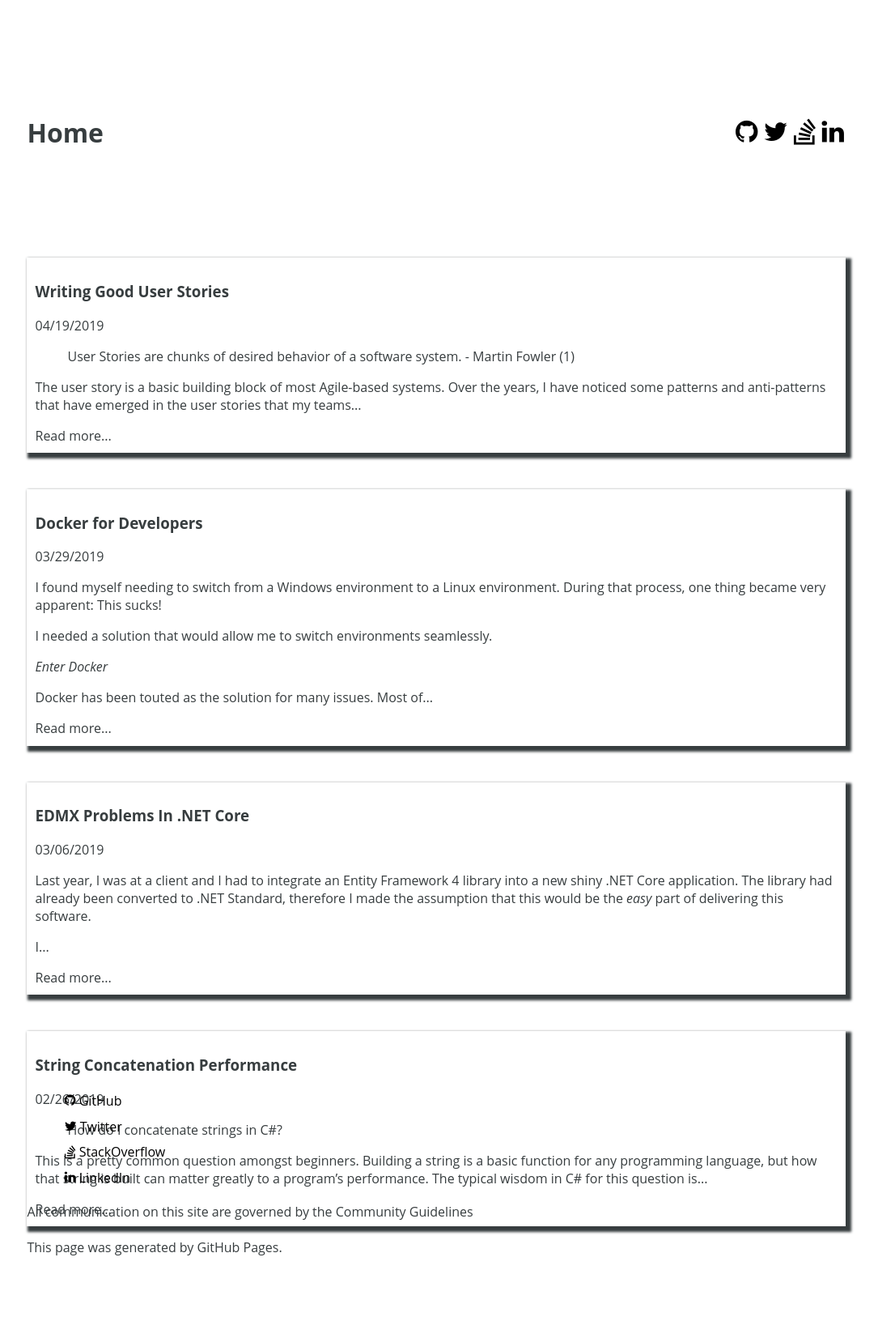
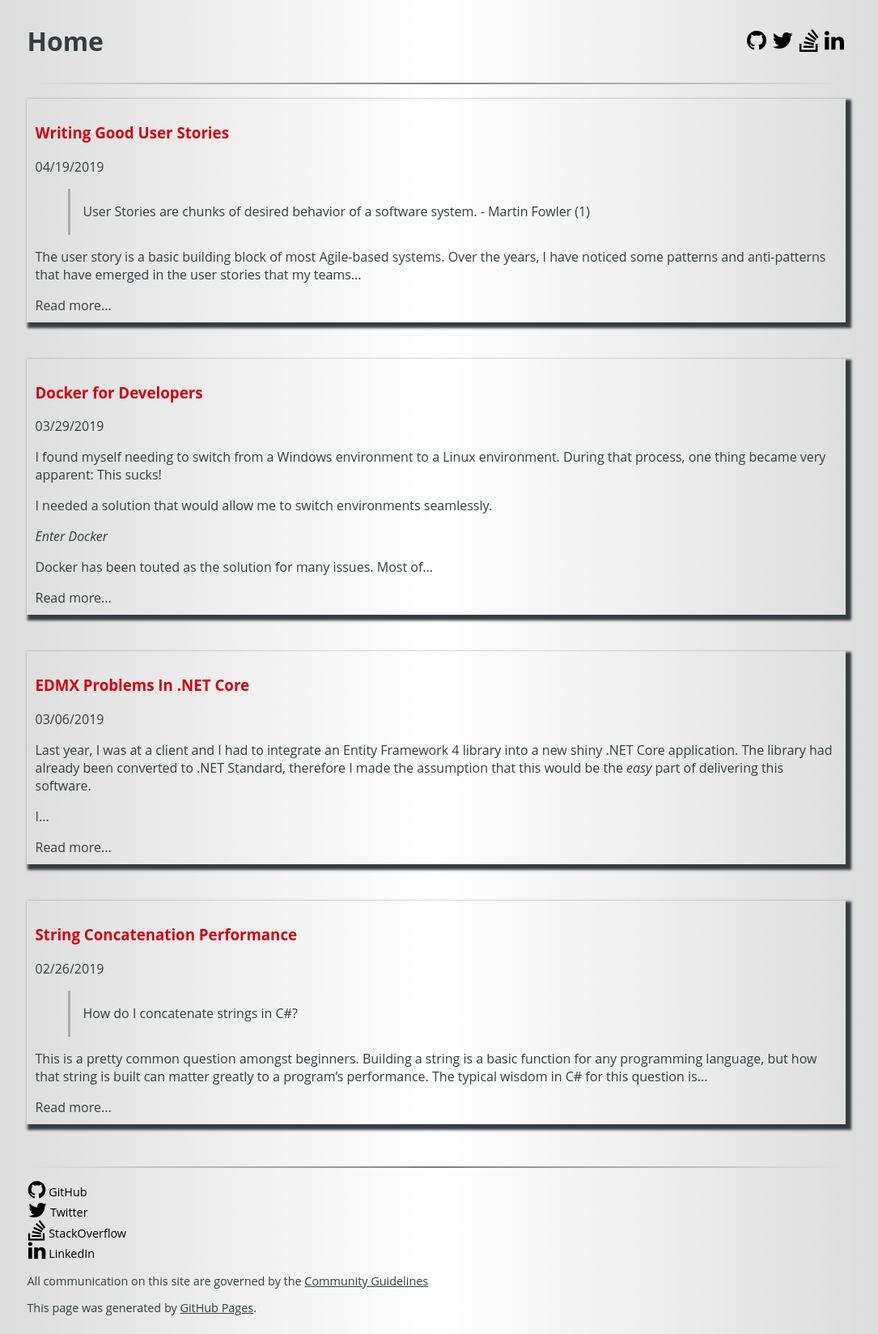
Before and after one commit to DillonAd/DillonAd.github.io, a Jekyll site: the page built from index.html, in a window 1280 px wide. Shown: the whole page at 81% size, without its empty margins (101-1186 px from the left). Built offline with Jekyll 4.4.1, drawn with Linux system fonts in a browser that asks for light colours; nearby versions of some CDN libraries; the list of posts is cut into pages by our own code; before the commit the page ends 1567 px from its top, so only the background shows below that.

Commit message:
Replacing Tactile theme with custom CSS

```diff
--- a/_layouts/default.html
+++ b/_layouts/default.html
@@ -18,6 +18,8 @@
   </head>
   <body>
     <header>
+      <div id="header">
+        <div id="header-top">
           <div class="header-item">
             <h1>
               {{ page.title }}
@@ -25,6 +27,7 @@
             <p>{{ page.description }}</p>
           </div>
           <div class="header-item header-icons">
+            <p>
               {% if site.github.owner_url %}
                 <a href="{{ site.github.owner_url }}" class="social-link" target="_blank">
                   <i class="fa fa-github fa-2x"></i>
@@ -45,12 +48,20 @@
                     <i class="fa fa-linkedin fa-2x"></i>
                 </a>
               {% endif %}
+            </p>
+          </div>
+        </div>
+        <div id="header-bottom">
+            <hr />
+        </div>
       </div>
     </header>
     <section id="main-content">
       {{ content }}
     </section>
     <footer>
+      <hr />
+      <p>
         <ul class="list-no-icon">
           {% if site.github.owner_url %}
             <li>
@@ -81,9 +92,13 @@
             </li>
           {% endif %}
         </ul>
+      </p>
+      <p>
         All communication on this site are governed by the <a href="{{ site.url }}/community-guidelines">Community Guidelines</a>
-      <br /><br />
+      </p>
+      <p>
         This page was generated by <a href="https://pages.github.com">GitHub Pages</a>.
+      </p>
     </footer>
 
     {% if jekyll.environment != "development" %}
--- a/styles.css
+++ b/styles.css
@@ -1,11 +1,12 @@
 body {
     display: grid;
     grid-template-columns: 10% 80% 10%;
-    grid-template-rows: 20% 65% 15%;
+    grid-template-rows: auto auto auto;
 
     font-family: 'Open Sans';
     color: #373D3F;
     text-decoration: none;
+    background: linear-gradient(90deg, rgba(200,200,200,0.75) 0%, rgba(255,255,255,1) 50%, rgba(200,200,200,0.75) 100%);
 }
 
 a, h1, h2, h3, h4, h5, h6 {
@@ -18,7 +19,27 @@ header {
     grid-column: 2;
     grid-row: 1;
     display: flex;
+    margin-bottom: 1%;
+}
+
+#header {
+    display: flex;
+    flex-direction: column;
+
+    flex: 1;
+    justify-content: center;
+    align-content: center;
+}
+
+#header-top {
+    display: flex;
     flex-direction: row;
+}
+
+hr {
+    height: 2px;
+    border: none;
+    background: linear-gradient(90deg, rgba(225,225,225,0.5) 0, rgba(125,125,125,1) 50%, rgba(225,225,225,.5) 100%);
 }
 
 .social-link {
@@ -27,19 +48,24 @@ header {
     text-decoration: none;
 }
 
+.social-link > i.fa {
+    font-size: 1.75em;
+}
+
 .header-item {
     flex: 1;
     margin: auto;
+    vertical-align: middle;
 }
 
 .header-icons {
     text-align: right;
-    width: 25%;
 }
 
 #main-content {
+    grid-row: 2;
     grid-column: 2;
-    grid-column: 2;
+    grid-row-gap: 1vh;
 }
 
 article {
@@ -54,10 +80,36 @@ footer {
     grid-row: 3;
 }
 
+blockquote {
+    font-size: 1em;
+    border-left: .2em solid #A9A9A9;
+    padding: .1em .1em .1em 1em;
+}
+
+ul {
+    margin: 0%;
+}
+
 .list-no-icon {
+    list-style-type: none;
+    padding: 0%;
+}
+
+ul.list-no-icon li {
     list-style-type: none;
 }
 
-.list-no-icon > li {
-    padding: .5%;
+a:hover,
+a:active,
+article > h3 > a {
+    color:#d5000d;
 }
+
+footer {
+    font-size: .9em;
+    vertical-align: baseline;
+}
+
+footer > p > a {
+    text-decoration: underline;
+}
```
Also changed, not shown: 1 other file. Lines whose indentation alone changed are shown as unchanged.
